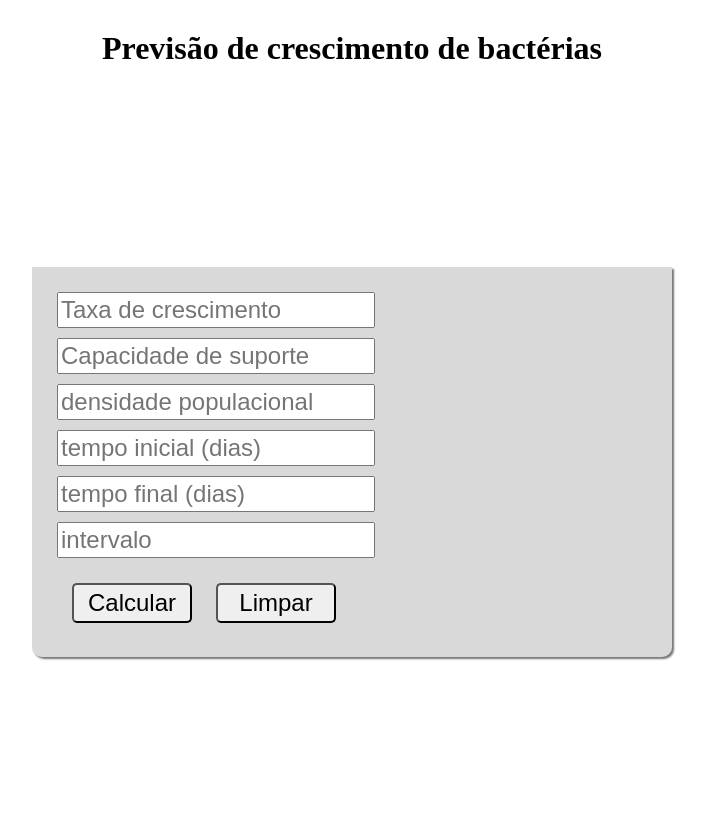
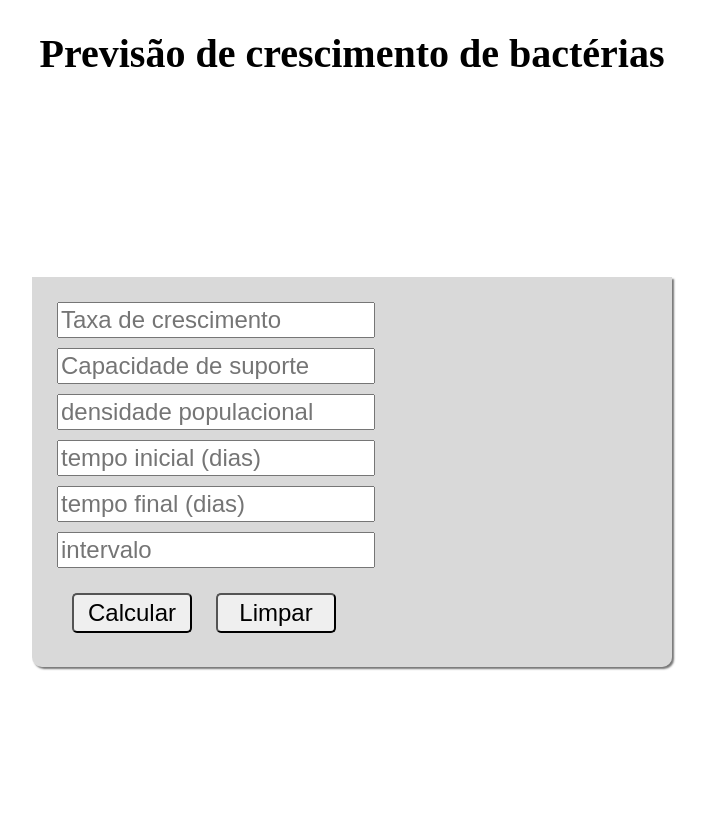
Before and after one commit to FortunatoRoncholeta/rungeKutta, a plain HTML site: page index.html in a window 1280 px wide. Shown: the whole page, without its empty margins (288-994 px from the left). Drawn offline with nearby package versions, Linux system fonts and the light colour scheme.

Commit message:
finalizaçao do projeto

```diff
--- a/estilo.css
+++ b/estilo.css
@@ -3,6 +3,9 @@
     margin: 0;
 }
 
+body{
+
+}
 main{
     background-color:rgba(128, 128, 128, 0.301);
     text-align: justify;
@@ -20,7 +23,7 @@ main{
 
 h1{
     margin-top: 30px;
-    font-size: 2em;
+    font-size: 2.5em;
     text-align: center;
 }
 input{
```
